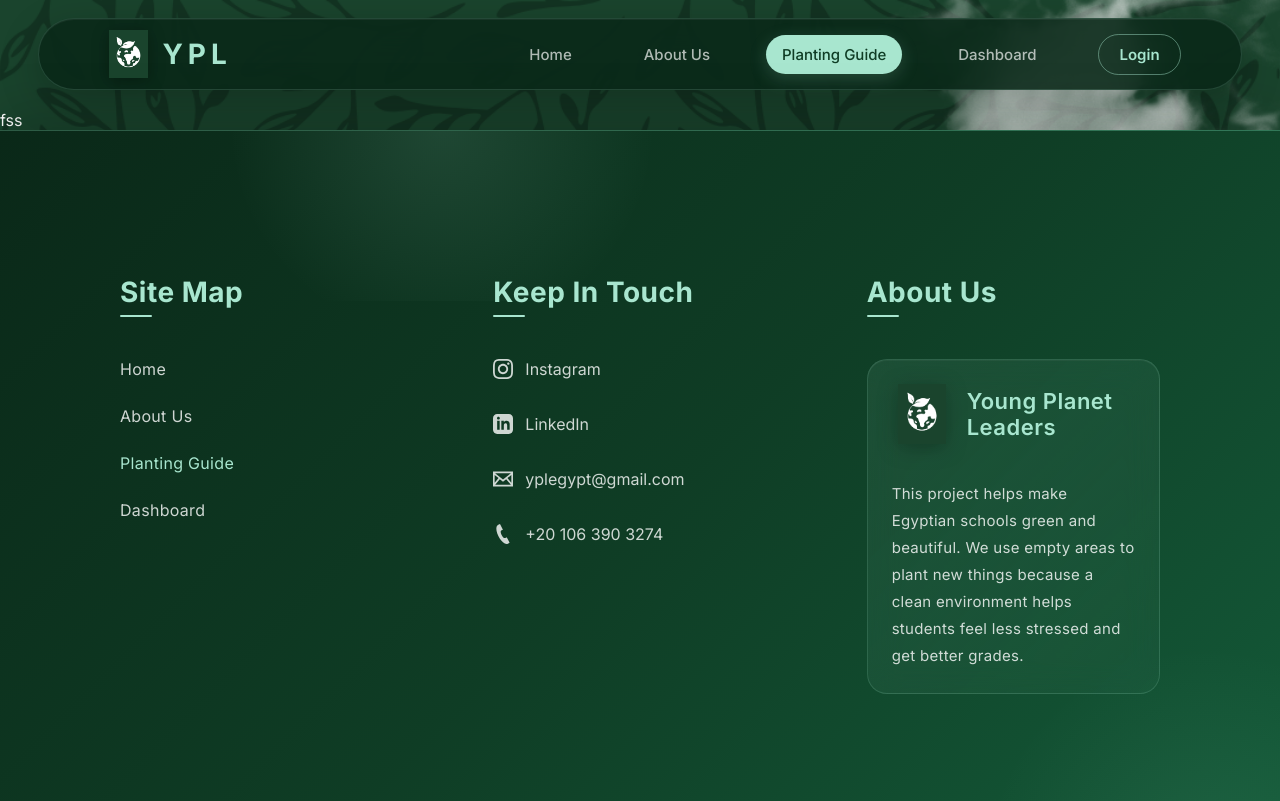
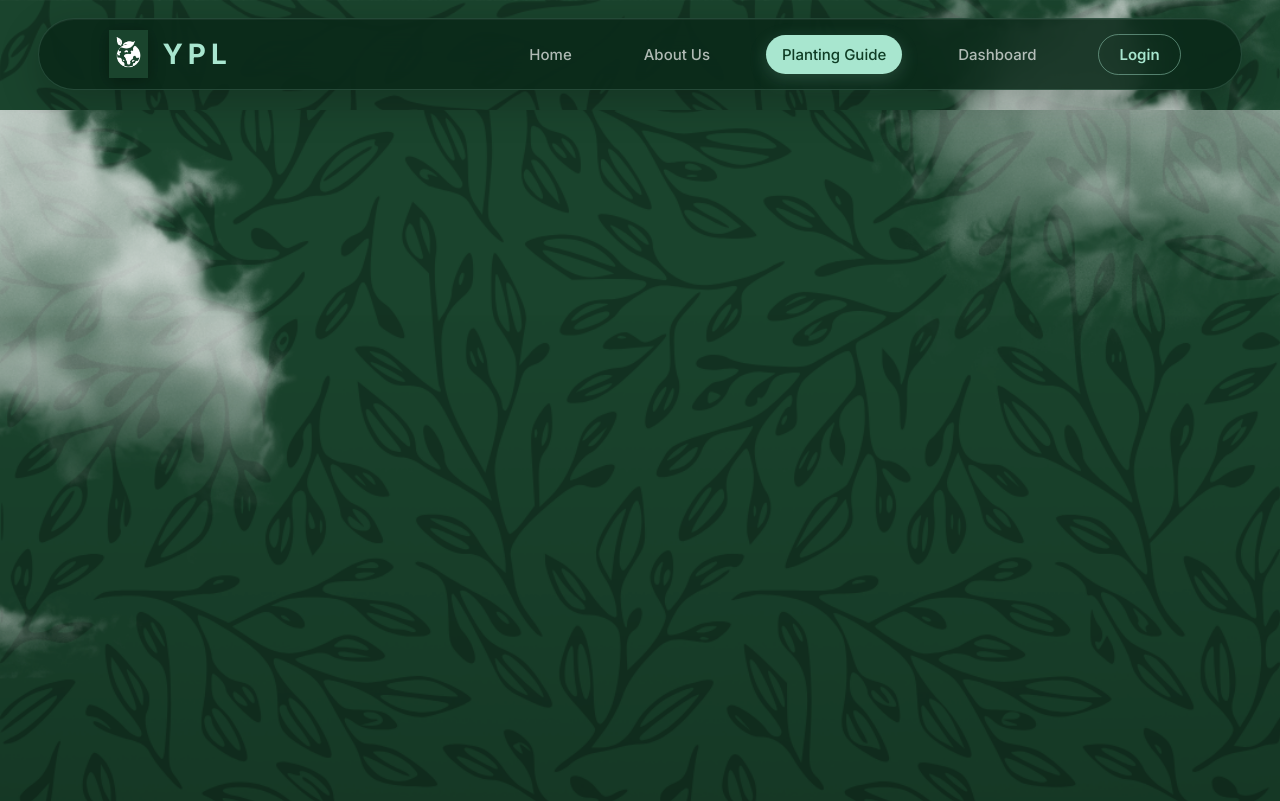
Before and after one commit to engshamezo2009/yplegypt, a React (Vite) app: page /planting-guide in a window 1280 px wide. Shown: the top 801 px of the page. Built offline with nearby package versions, Linux system fonts and the light colour scheme.

Commit message:
adding planting guide

```diff
--- a/src/App.jsx
+++ b/src/App.jsx
@@ -1,13 +1,9 @@
-import {
-  BrowserRouter,
-  Navigate,
-  Route,
-  Routes,
-} from "react-router-dom";
+import { BrowserRouter, Navigate, Route, Routes } from "react-router-dom";
 import Wraper from "./wraper";
 import HomePage from "./pages/homepage";
 import "./styles/index.css";
 import About from "./pages/about";
+import PlantingGuide from "./pages/planting-guide";
 export default function App() {
   return (
     <BrowserRouter>
@@ -17,7 +13,7 @@ export default function App() {
           <Route path="homepage" element={<HomePage />} />
           <Route path="about-us" element={<About />} />
           <Route path="dashboard" element={<p>fss</p>} />
-          <Route path="planting-guide" element={<p>fss</p>} />
+          <Route path="planting-guide" element={<PlantingGuide />} />
         </Route>
       </Routes>
     </BrowserRouter>
--- /dev/null
+++ b/src/pages/planting-guide.jsx
@@ -0,0 +1,13 @@
+export default function PlantingGuide() {
+  return (
+    <div className="planting-guide-page">
+      <iframe
+        src="/Files/planting-guide.pdf"
+        title="Planting Guide"
+        width="100%"
+        height="800px"
+        style={{ border: "none" }}
+      />
+    </div>
+  );
+}
```
Also changed, not shown: 1 other file (tests, documents, lock files or other folders).
